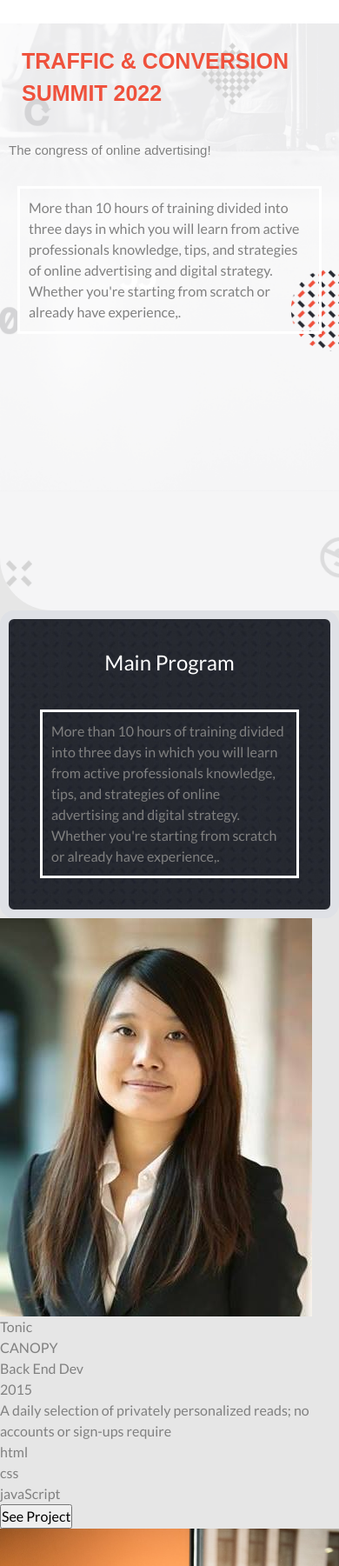
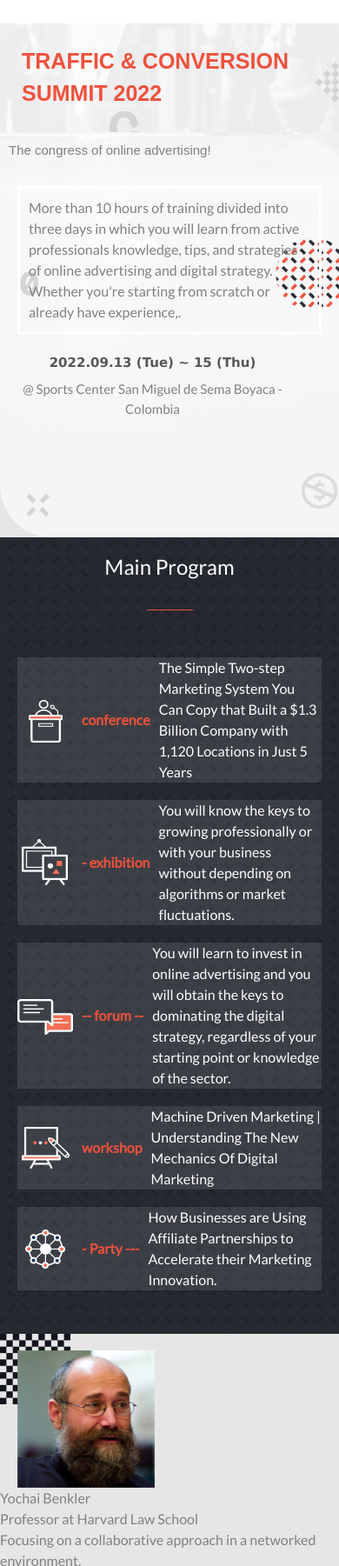
Before and after one commit to OsvaldoBC/trafficConferencePage, a plain HTML site: page index.html in a window 390 px wide. Shown: the part 199-2000 px from the top of the page at 87% size. Drawn offline with Linux system fonts and the light colour scheme; a web font is replaced by a local one.

Commit message:
Add main page mobile version

```diff
--- a/index.html
+++ b/index.html
@@ -15,35 +15,77 @@
     <header>
       <!--  Begin HEADER     -->
       <nav class="navbar">
-        <div class="mobileMenu">
+        <div class="mobileNavbar">
           <div class="grid-item1">
-               <a class="menu" href="#"><img src="./src/images/mobile_menu.png" alt="Menu"></a>
+               <a class="hamburguer" href="#"><img src="./src/images/hamburguerIcon.png" alt="hamburguer"></a>
           </div>
           <div class="grid-item1">
                <a class="logo" href="#"> <img src= "./src/images/negro.png" alt"logo"></a>
+          </div>
+          <div class="mobileMenu">
+            <ul class="itemsMobileMenu">
+              <li class="close_menu"> <img src="./src/images/close_menu.png" alt="Close"/></li>
+              <li class="itemProgram"> <a href="#mainProgram">Program</a> </li>
+              <li class="itemSpeaker"> <a href="#speaker">Speaker</a> </li>
+              <li class="itemAbout"> <a href="#about">About</a> </li>
+            </ul>
           </div>
         </div>
     </header>
 
     <main>
         <div class="hero">
+          <div clas="card1">
           <h1 class="home_title">TRAFFIC & CONVERSION SUMMIT 2022 </h1>
           <h1 class="home_title2">The congress of online advertising!</h1>
           <p class="description"> More than 10 hours of training divided into three days in which you will learn from active professionals knowledge, tips, and strategies of online advertising and digital strategy. Whether you're starting from scratch or already have experience,.</p>
+          <div class="dateInfo"> <font>2022.09.13 (Tue) ~ 15 (Thu)</font> </div>
+          <div class="locate">
+            <font>@ Sports Center San Miguel de Sema Boyaca - Colombia</font>
+          </div>
+        </div>
       </div>
-
-      <div class="mainProgram">
-        <h1 class="program">Main Program</h1>
-        <p class="description"> More than 10 hours of training divided into three days in which you will learn from active professionals knowledge, tips, and strategies of online advertising and digital strategy. Whether you're starting from scratch or already have experience,.</p>
-    </div>
-
-      <!--  Start  contenido  Dinamico con JavaScript object -->
-            <section class="containerobj" id="portfolio">
-           </section>
-    </main>
+      <section class="mainProgram">
+        <h1 class="program" id="mainProgram">Main Program</h1>
+        <div class="guideBar"> </div>
+        <div class="programList">
+          <div class="programIcon"><img src="./src/images/program_icon_01.png" alt="conference"></div>
+          <div class="programSubTitle"><p>conference</p></div>
+          <div class="programSubDescription"><p>The Simple Two-step Marketing System You Can Copy that Built a $1.3 Billion Company with 1,120 Locations in Just 5 Years</P></div>
+        </div>
+        <div class="programList">
+          <div class="programIcon"><img src="./src/images/program_icon_02.png" alt="conference"></div>
+          <div class="programSubTitle"><p> - exhibition </p></div>
+          <div class="programSubDescription"><p>You will know the keys to growing professionally or with your business without depending on algorithms or market fluctuations.</P></div>
+        </div>
+        <div class="programList">
+          <div class="programIcon"><img src="./src/images/program_icon_03.png" alt="conference"></div>
+          <div class="programSubTitle"><p>-- forum  --  </p></div>
+          <div class="programSubDescription"><p>You will learn to invest in online advertising and you will obtain the keys to dominating the digital strategy, regardless of your starting point or knowledge of the sector.</P></div>
+        </div>
+        <div class="programList">
+          <div class="programIcon"><img src="./src/images/program_icon_04.png" alt="conference"></div>
+          <div class="programSubTitle"><p>workshop  </p></div>
+          <div class="programSubDescription"><p>Machine Driven Marketing | Understanding The New Mechanics Of Digital Marketing</P></div>
+        </div>
+        <div class="programList">
+          <div class="programIcon"><img src="./src/images/program_icon_05.png" alt="conference"></div>
+          <div class="programSubTitle"><p>- Party ---  </p></div>
+          <div class="programSubDescription"><p>How Businesses are Using Affiliate Partnerships to Accelerate their Marketing Innovation.</P></div>
+        </div>
+     </section>
+      <!--  Start  dinamic Content JavaScript object -->
 
 
 
+ <section class="containerobj" id="speaker">
+  </section>
+
+
+</main>
+
+
+<!--
             <h1> Grid Template </h1>
             <div class="grid-container">
               <div class="grid-item">1</div>
@@ -56,9 +98,10 @@
               <div class="grid-item">8</div>
               <div class="grid-item">9</div>
             </div>
-
+-->
 
   <!--  <script src="./src/js/menu.js"></script> -->
        <script src="./src/js/main.js"></script>
+       <script src="./src/js/mobileMenu.js"></script>
   </body>
 </html>
--- a/src/css/styles.css
+++ b/src/css/styles.css
@@ -101,20 +101,6 @@ picture {
 
 /* utility classes */
 
-/* mobile Header */
-
-.mobileMenu {
-  display: grid;
-  grid-template-columns: 20% 80%;
-  padding: 10px;
-  align-items: center;
-  background-color: white;
-}
-
-.grid-item1 {
-  /*border: 1px solid rgba(0, 0, 0, 0.8);*/
-  padding: 20px;
-}
 
 
 /* Set core body defaults */
@@ -124,11 +110,73 @@ body {
   text-rendering: optimizeSpeed;
   line-height: 1.5;
   font-family: 'Lato', sans-serif;
-  color: gray
+  color: gray;
+}
+
+/* mobile Header */
+
+.hamburguer {
+
+}
+
+.mobileNavbar {
+  display: grid;
+  grid-template-columns: 20% 80%;
+  padding: 10px;
+  align-items: center;
+  background-color: white;
+}
+
+.mobileMenu {
+  background-color: black;
+  background-size: cover;
+}
+
+.itemsMobileMenu {
+  position: absolute;
+  top: 0px;
+  left: 0px;
+  z-index: 10;
+  width: 85%;
+  height: 70vh;
+  background: #272a32;
+  filter: alpha(opacity=95);
+  opacity: 0.95;
+  display: none;
+}
+
+.itemsMobileMenu a {
+  text-decoration: none;
+  font-size: 1em;
+  height: 2.5em;
+  line-height: 2.5em;
+  color: #fff;
+  padding-left: 20px;
+}
+
+.itemsMobileMenu img {
+  margin-left: 290px
+}
+.itemProgram {
+
+}
+
+.itemSpeaker {
+
+}
+
+.itemAbout {
+
+}
+
+.grid-item1 {
+  /* border: 1px solid rgba(0, 0, 0, 0.8); */
+  padding: 20px;
 }
 
 .home_title {
   font-family: 'COCOGOOSE', sans-serif;
+  background-image: url(../images/mobile_intro_bg.png);
   color: rgb(239, 81, 60);
   font-size: 25px;
   font-weight: 900;
@@ -146,12 +194,12 @@ body {
 
 .hero {
   display: flex;
-  height: 80vh;
+  height: 70vh;
+  background-size: cover;
   background-image: url(../images/mobile_intro_bg.png);
   background-repeat: no-repeat;
   background-position: center;
   background-size: cover;
-  background-color: white;
   border-radius: 0 0 0 60px;
   flex-direction: column;
   justify-content: flex-start;
@@ -164,33 +212,83 @@ body {
   margin: 20px 20px;
 }
 
+.dateInfo {
+    font-size: 15px;
+    font-weight: bold;
+    width: 90%;
+    display: inline-block;
+    text-align: center;
+    letter-spacing: 0px;
+    vertical-align: inherit;
+    font: bold 15px Verdana;
+    color: rgb(87, 87, 87);
+    margin-bottom: 10px
+}
+
+.locate {
+  font-size: 15px;
+    width: 90%;
+    display: inline-block;
+    text-align: center;
+  }
+
   .mainProgram {
-  display: flex;
     background-image: url(../images/Partners.jpg);
-  background-repeat: no-repeat;
-  background-position: center;
-  background-size: cover;
-  flex-direction: column;
-  padding: 16px;
-  border: 10px solid #dfe1e6;
-  border-radius: 16px;
+    color: #fff;
+    padding-bottom: 30px;
   }
 
   .program {
     display: flex;
     flex-direction: column;
     padding: 16px;
-  font-family: 'Lato',sans-serif;
+    font-family: 'Lato', sans-serif;
     font-size: 24px;
     align-items: center;
     color: white;
   }
 
+  .guideBar {
+    width: 53px;
+    height: 16px;
+    border-bottom: 1px solid rgb(239, 81, 60);
+    margin: 0px auto 54px;
+  }
+
+  .programList {
+    display: grid;
+    grid-template-columns: auto auto auto;
+    align-items: center;
+    margin: 20px;
+    background-color: rgba(255,255,255,.1);
+    background-size: cover;
+  }
+
+  .programIcon {
+    height: auto;
+    width: auto;
+    size: 50px
+    text-align: left;
+  }
+
+  .programSubTitle {
+    color: #ef513c;
+    font-size: 1em;
+    font-weight: bold;
+    padding-left: 10px;
+  }
+
+  .programSubDescription {
+    height: auto;
+    font-size: 1em;
+    text-align: left;
+    padding-left: 10px;
+  }
 
 .grid-container {
   display: grid;
   grid-template-columns: auto auto auto;
-  background-color: #2196F3;
+  background-color: #2196f3;
   padding: 10px;
 }
 
@@ -207,14 +305,12 @@ body {
   height: auto;
 }
 
-
 .card1 {
   display: flex;
   height: auto;
   width: 100%;
   padding: 16px;
   border: 2px solid #dfe1e6;
-  background-color: #fff;
   flex-direction: column;
   justify-content: space-around;
   border-radius: 0 60px 0 0;
--- a/src/js/main.js
+++ b/src/js/main.js
@@ -1,35 +1,30 @@
 let speakersData = [{
-  name: 'Tonic',
-  company: ['CANOPY', 'Back End Dev', '2015'],
-  description: 'A daily selection of privately personalized reads; no accounts or sign-ups require',
-  technologies: ['html', 'css', 'javaScript'],
-  image:  './src/images/speaker1.jpg',
+  name: 'Yochai Benkler',
+  company: 'Professor at Harvard Law School',
+  description: 'Focusing on a collaborative approach in a networked environment.',
+  image:  './src/images/speaker_01.png',
 },
   {
-  name: 'Multi-Post-Stories',
-  company: ['CANOPY', 'Back End Dev', '2015'],
-  description: 'A daily selection of privately personalized reads; no accounts or sign-ups require',
-  technologies: ['html', 'css', 'javaScript'],
-  image:  './src/images/speaker2.jpg',
+  name: 'Kilnam Chon',
+  company: 'Emeritus Professor, Korea Advanced Institute of Science and Technology (KAIST)',
+  description: 'Focusing on a collaborative approach in a networked environment.',
+  image:  './src/images/speaker_02.png',
 },
     {
-  name: 'Tonic',
-  company: ['CANOPY', 'Back End Dev', '2015'],
-  description: 'A daily selection of privately personalized reads; no accounts or sign-ups require',
-  technologies: ['html', 'css', 'javaScript'],
-  image:  './src/images/speaker3.jpg',
+  name: 'Sohyeong Noh',
+  company: 'Art Center Nabi Director, CC Korea Director',
+  description: 'Focusing on a collaborative approach in a networked environment.',
+  image:  './src/images/speaker_03.png',
 },
   {
-  name: 'Multi-Post-Stories',
-  company: ['CANOPY', 'Back End Dev', '2015'],
-  description: 'A daily selection of privately personalized reads; no accounts or sign-ups require',
-  technologies: ['html', 'css', 'javaScript'],
-  image:  './src/images/speaker4.jpg',
-
+  name: 'Julia Leda',
+  company: 'Head of the Young Pirates of Europe',
+  description: 'Focusing on a collaborative approach in a networked environment.',
+  image:  './src/images/speaker_04.png',
 },
 ];
 
-// fill dynamic mobile version"
+// fill dynamic mobile version"  //
 
 for (let i = 0; i < speakersData.length; i++) {
   console.log(speakersData [i]);
@@ -47,26 +42,10 @@ for (let i = 0; i < speakersData.length; i++) {
   cardh2.textContent = speakersData [i].name;
   contenido1.appendChild(cardh2);
 
-  const buttons = document.createElement('ul');
-  buttons.classList.add('buttons');
-
-  for (let u = 0; u < speakersData [i].technologies.length; u += 1) {
-    const tagLi = document.createElement('li');
-    tagLi.classList.add('int-button');
-    tagLi.textContent = speakersData [i].technologies[u];
-
-    buttons.appendChild(tagLi);
-  }
-
-  const info = document.createElement('ul');
-  info.classList.add('info');
-
-  for (let u1 = 0; u1 < speakersData [i].company.length; u1 += 1) {
-    const tagLi1 = document.createElement('li');
-    tagLi1.classList.add('tonic-detail2');
-    tagLi1.textContent = speakersData [i].company[u1];
-    info.appendChild(tagLi1);
-  }
+  let company = document.createElement('h2');
+  company.classList.add('company');
+  company.textContent = speakersData [i].company;
+  contenido1.appendChild(company);
 
   let cardp = document.createElement('p');
   cardp.classList.add('project-detail');
@@ -76,19 +55,10 @@ for (let i = 0; i < speakersData.length; i++) {
   image.src = speakersData [i].image;
   image.alt = 'imagen';
 
-  const button = document.createElement('button');
-  button.classList.add('see');
-  button.setAttribute('type', 'button');
-  const butText = document.createTextNode('See Project');
-  button.appendChild(butText);
-
   portfolio.appendChild(image);
-  contenido1.appendChild(info);
   contenido1.appendChild(cardp);
   card1.appendChild(portfolio);
   card1.appendChild(contenido1);
-  contenido1.appendChild(buttons);
-  contenido1.appendChild(button);
 
   document.querySelector('.containerobj').appendChild(card1);
 }
```
Also changed, not shown: src/js/mobileMenu.js (added, +32 -0 lines), src/images/hamburguerIcon.png (renamed from src/images/mobile_menu.png), src/images/speaker_01.png (added), src/images/speaker_02.png (added), src/images/speaker_03.png (added), src/images/speaker_04.png (added), src/images/speaker_05.png (added), src/images/speaker_06.png (added), 1 other file. Lines whose indentation alone changed are shown as unchanged.
